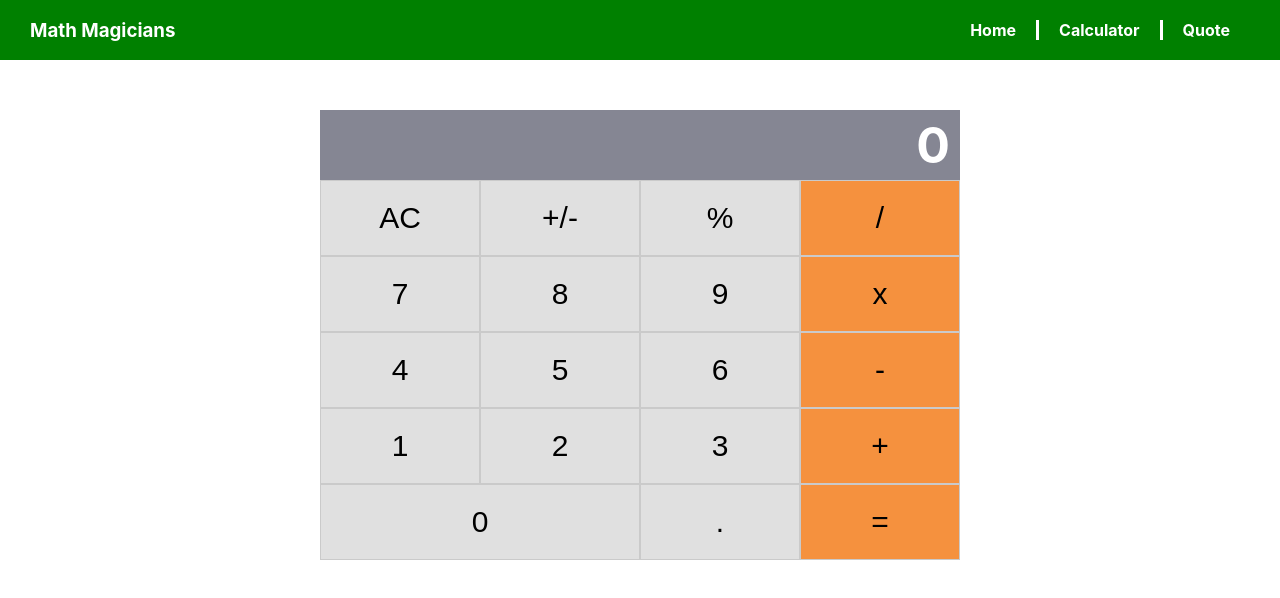
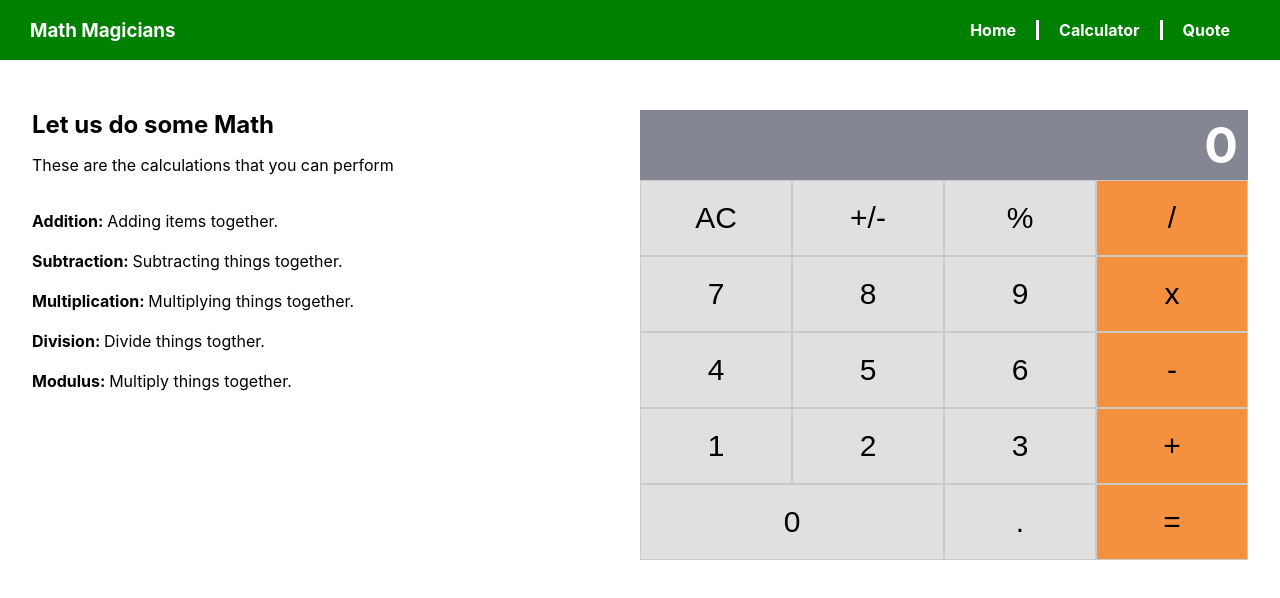
Before and after one commit to emmyobonyo/Math-Magicians-React, a React (Create React App) app: page /calculator in a window 1280 px wide. Shown: the top 598 px of the page. Built offline with nearby package versions, Linux system fonts and the light colour scheme.

Commit message:
Add CalculatorPage

```diff
--- a/src/App.css
+++ b/src/App.css
@@ -5,8 +5,6 @@ body {
 
 .calculator {
   width: 50%;
-  margin: auto;
-  margin-top: 50px;
 }
 
 .calculator-screen {
@@ -64,7 +62,8 @@ body {
   padding: 0 30px;
 }
 
-.navigation-links {
+.navigation-links,
+.calculator-links {
   list-style-type: none;
   margin: 0;
   padding: 0;
@@ -91,7 +90,25 @@ a {
   border-right: 3px solid white;
 }
 
-.home-div {
+.home-div,
+.calculator-page
+{
   width: 95%;
   margin: auto;
 }
+
+.calculator-page {
+  margin-top: 50px;
+  display: flex;
+  justify-content: space-between;
+  align-items: flex-start;
+}
+
+.calculator-page-heading {
+  align-self: flex-start;
+  margin: 0 0 !important;
+}
+
+.calculator-links-li {
+  margin-top: 20px;
+}
--- /dev/null
+++ b/src/components/CalculatorPage.js
@@ -0,0 +1,38 @@
+import React from 'react';
+import Calculator from './calculator';
+
+function CalculatorPage() {
+  return (
+    <div className="calculator-page">
+      <div>
+        <h2 className="calculator-page-heading">Let us do some Math</h2>
+        <p>These are the calculations that you can perform</p>
+        <ul className="calculator-links">
+          <li className="calculator-links-li">
+            <b>Addition: </b>
+            Adding items together.
+          </li>
+          <li className="calculator-links-li">
+            <b>Subtraction: </b>
+            Subtracting things together.
+          </li>
+          <li className="calculator-links-li">
+            <b>Multiplication: </b>
+            Multiplying things together.
+          </li>
+          <li className="calculator-links-li">
+            <b>Division: </b>
+            Divide things togther.
+          </li>
+          <li className="calculator-links-li">
+            <b>Modulus: </b>
+            Multiply things together.
+          </li>
+        </ul>
+      </div>
+      <Calculator />
+    </div>
+  );
+}
+
+export default CalculatorPage;
--- a/src/components/Navigation.js
+++ b/src/components/Navigation.js
@@ -5,7 +5,7 @@ import {
   Route,
   Link,
 } from 'react-router-dom';
-import Calculator from './calculator';
+import CalculatorPage from './CalculatorPage';
 import Quote from './Quote';
 import Home from './Home';
 
@@ -31,7 +31,7 @@ function Navigation() {
         </nav>
         <Switch>
           <Route path="/calculator">
-            <Calculator />
+            <CalculatorPage />
           </Route>
           <Route path="/quote">
             <Quote />
--- a/src/components/calculator.js
+++ b/src/components/calculator.js
@@ -17,7 +17,7 @@ function Calculator() {
   return (
     <div className="calculator">
       <div className="calculator-screen">
-        <p className="calculator-digits">{`${total !== null ? total : ''} ${next !== null ? next : ''} ${operation !== null ? operation : ''}`}</p>
+        <p className="calculator-digits">{`${total !== null ? total : ''} ${operation !== null ? operation : ''} ${next !== null ? next : ''}`}</p>
       </div>
       <div className="calculator-buttons">
         <button className="calculator-button" type="button" onClick={onClickHandler}>AC</button>
```
